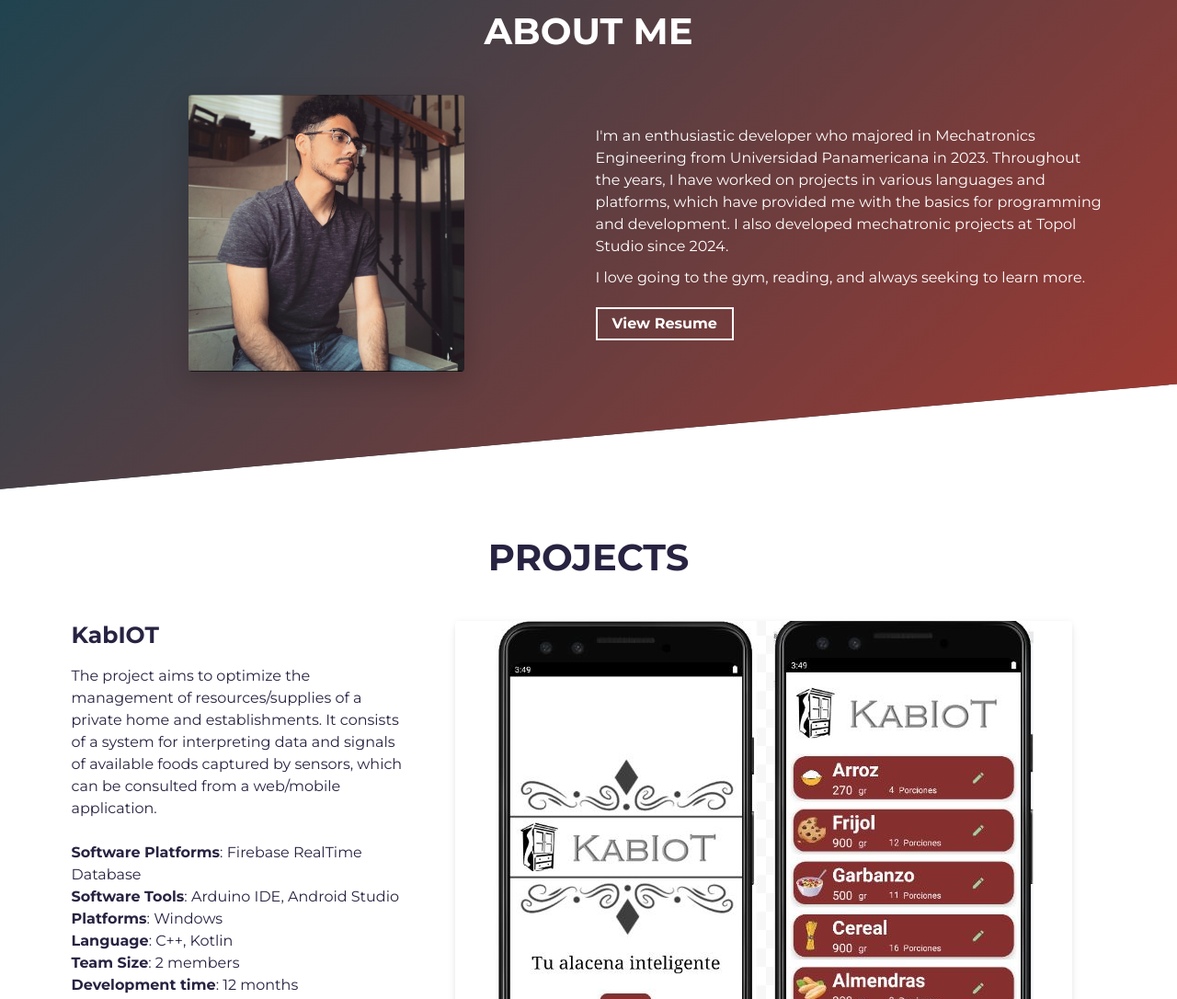
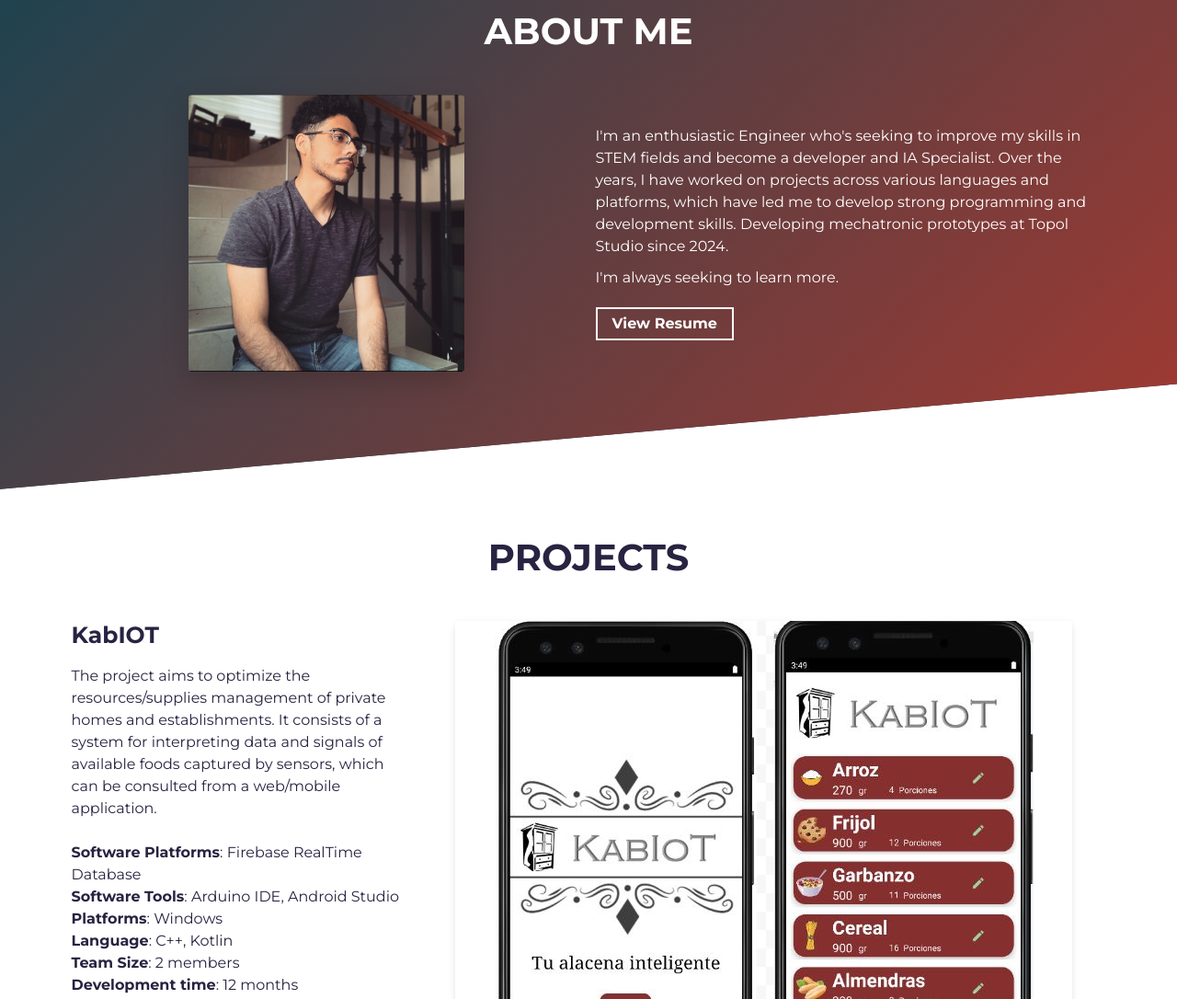
Before and after one commit to pabov1/github-portfolio, a website built with Parcel: page src/index.html in a window 1280 px wide. Shown: the part 840-1926 px from the top of the page at 92% size. Built offline with nearby package versions, Linux system fonts and the light colour scheme.

Commit message:
Update some index.html descriptions

```diff
--- a/src/index.html
+++ b/src/index.html
@@ -44,7 +44,7 @@
       <h1 class="hero-title load-hidden">
         Hi, my name is <span class="text-color-main">Pablo Ramírez</span>
         <br />
-        I'm a Mechatronic Engineer and Automation and Control specialist.
+        I'm an Engineer and developer.
 
       </h1>
       <p class="hero-cta load-hidden">
@@ -68,11 +68,11 @@
         <div class="col-md-6 col-sm-12">
           <div class="about-wrapper__info load-hidden">
             <p class="about-wrapper__info-text">
-              I'm an enthusiastic developer who majored in Mechatronics Engineering from Universidad Panamericana in 2023.
-              Throughout the years, I have worked on projects in various languages and platforms, which have provided me with the basics for programming and development. I also developed mechatronic projects at Topol Studio since 2024.
+                I'm an enthusiastic Engineer who's seeking to improve my skills in STEM fields and become a developer and IA Specialist.
+             Over the years, I have worked on projects across various languages and platforms, which have led me to develop strong programming and development skills. Developing mechatronic prototypes at Topol Studio since 2024.
             </p>
             <p class="about-wrapper__info-text">
-              I love going to the gym, reading, and always seeking to learn more.
+              I'm always seeking to learn more.
             </p>
             <span class="d-flex mt-3">
               <a rel="noreferrer" target="_blank" class="cta-btn cta-btn--resume" href="assets/Pablo_s_Resume__2026_.pdf">
@@ -99,7 +99,7 @@
               <h3 class="project-wrapper__text-title">KabIOT</h3>
               <div>
                 <p class="mb-4">
-                  The project aims to optimize the management of resources/supplies of a private home and
+                  The project aims to optimize the resources/supplies management of private homes and
                   establishments.
                   It consists of a system for interpreting data and signals of available foods captured by sensors,
                   which can be consulted from a web/mobile application.
```
